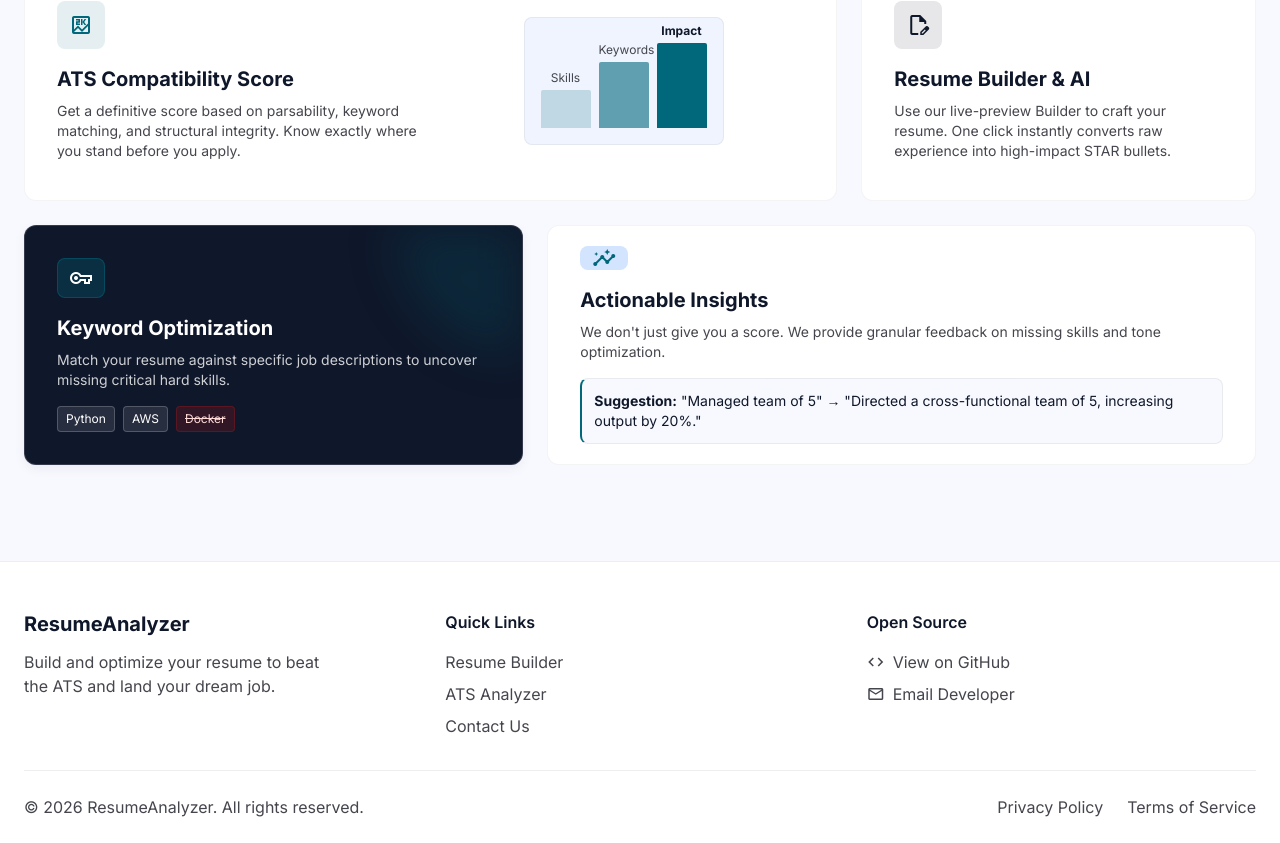
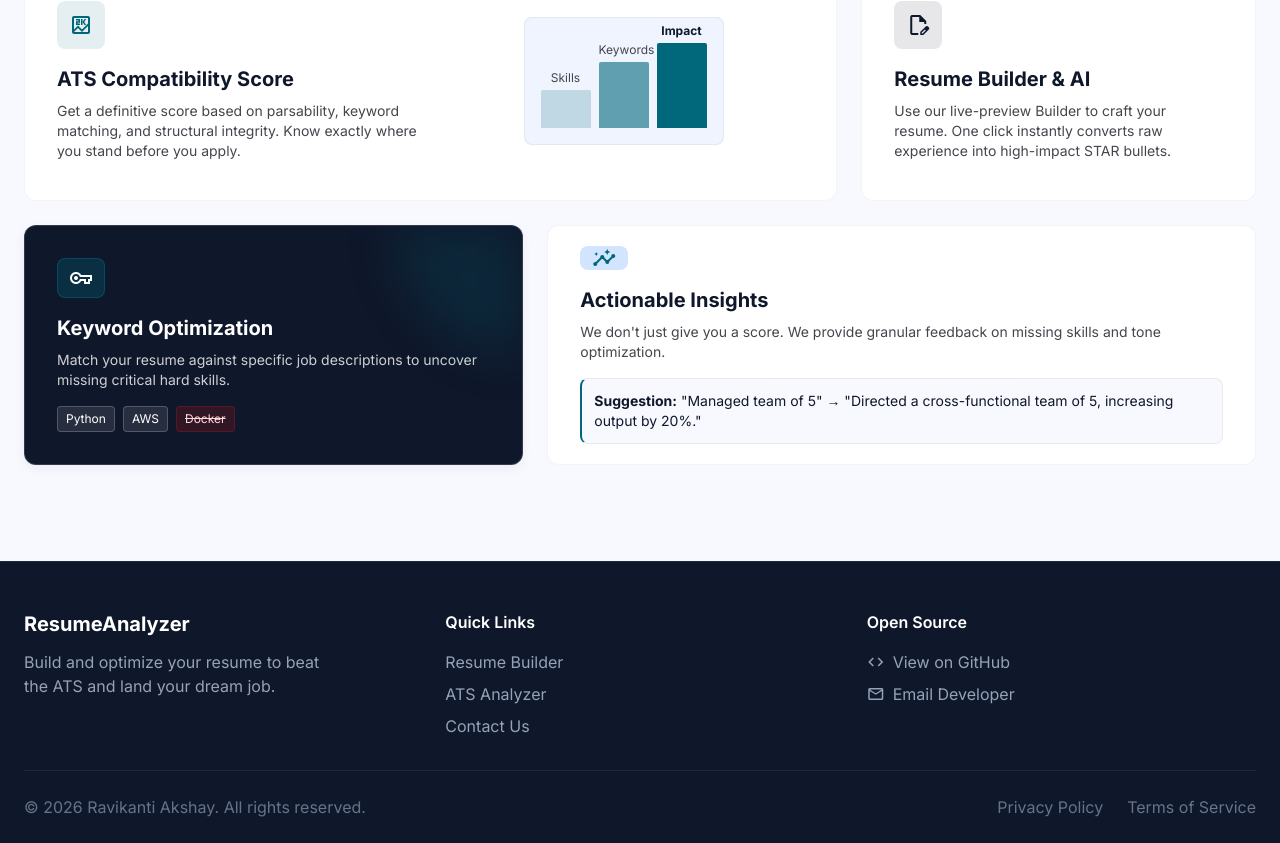
Before and after one commit to RavikantiAkshay/resume-analyzer, a React (Vite) app in the folder client/: page / in a window 1280 px wide. Shown: the part 1352-2195 px from the top of the page. Built offline with nearby package versions, Linux system fonts and the light colour scheme.

Commit message:
Update footer color to dark theme and set copyright text

```diff
--- a/client/src/components/Home/index.jsx
+++ b/client/src/components/Home/index.jsx
@@ -201,50 +201,50 @@ const Home = () => {
       </section>
 
       {/* Footer */}
-      <footer className="bg-surface-container-lowest border-t border-outline-variant/30 w-full mt-xxl pt-12 pb-6">
+      <footer className="bg-[#0f172a] text-white border-t border-[#1e293b] w-full mt-xxl pt-12 pb-6">
         <div className="px-gutter max-w-container-max mx-auto">
           <div className="grid grid-cols-1 md:grid-cols-3 gap-8 mb-8">
             {/* Brand */}
             <div>
-              <div className="font-display-sm text-xl font-bold text-[#0f172a] mb-3">
+              <div className="font-display-sm text-xl font-bold text-white mb-3">
                 ResumeAnalyzer
               </div>
-              <p className="font-body-md text-on-surface-variant max-w-xs">
+              <p className="font-body-md text-slate-400 max-w-xs">
                 Build and optimize your resume to beat the ATS and land your dream job.
               </p>
             </div>
 
             {/* Quick Links */}
             <div>
-              <h4 className="font-title-md text-[#0f172a] font-semibold mb-4">Quick Links</h4>
-              <ul className="space-y-2 font-body-md text-on-surface-variant">
-                <li><Link to="/builder" className="hover:text-[#00687a] transition-colors">Resume Builder</Link></li>
-                <li><Link to="/your-resumes" className="hover:text-[#00687a] transition-colors">ATS Analyzer</Link></li>
-                <li><Link to="/contact" className="hover:text-[#00687a] transition-colors">Contact Us</Link></li>
+              <h4 className="font-title-md text-white font-semibold mb-4">Quick Links</h4>
+              <ul className="space-y-2 font-body-md text-slate-400">
+                <li><Link to="/builder" className="hover:text-white transition-colors">Resume Builder</Link></li>
+                <li><Link to="/your-resumes" className="hover:text-white transition-colors">ATS Analyzer</Link></li>
+                <li><Link to="/contact" className="hover:text-white transition-colors">Contact Us</Link></li>
               </ul>
             </div>
 
             {/* Open Source */}
             <div>
-              <h4 className="font-title-md text-[#0f172a] font-semibold mb-4">Open Source</h4>
-              <ul className="space-y-2 font-body-md text-on-surface-variant">
-                <li><a href="https://github.com/RavikantiAkshay/resume-analyzer" target="_blank" rel="noreferrer" className="hover:text-[#00687a] transition-colors flex items-center gap-2">
+              <h4 className="font-title-md text-white font-semibold mb-4">Open Source</h4>
+              <ul className="space-y-2 font-body-md text-slate-400">
+                <li><a href="https://github.com/RavikantiAkshay/resume-analyzer" target="_blank" rel="noreferrer" className="hover:text-white transition-colors flex items-center gap-2">
                   <span className="material-symbols-outlined text-[18px]">code</span> View on GitHub
                 </a></li>
-                <li><a href="mailto:ravikantiakshay15@gmail.com" className="hover:text-[#00687a] transition-colors flex items-center gap-2">
+                <li><a href="mailto:ravikantiakshay15@gmail.com" className="hover:text-white transition-colors flex items-center gap-2">
                   <span className="material-symbols-outlined text-[18px]">mail</span> Email Developer
                 </a></li>
               </ul>
             </div>
           </div>
 
-          <div className="pt-6 border-t border-outline-variant/30 flex flex-col md:flex-row justify-between items-center gap-4">
-            <div className="font-caption text-on-surface-variant">
-              © {new Date().getFullYear()} ResumeAnalyzer. All rights reserved.
+          <div className="pt-6 border-t border-[#1e293b] flex flex-col md:flex-row justify-between items-center gap-4">
+            <div className="font-caption text-slate-500">
+              © 2026 Ravikanti Akshay. All rights reserved.
             </div>
-            <div className="flex space-x-6 font-caption text-on-surface-variant">
-              <span className="hover:text-[#00687a] transition-colors cursor-pointer">Privacy Policy</span>
-              <span className="hover:text-[#00687a] transition-colors cursor-pointer">Terms of Service</span>
+            <div className="flex space-x-6 font-caption text-slate-500">
+              <span className="hover:text-white transition-colors cursor-pointer">Privacy Policy</span>
+              <span className="hover:text-white transition-colors cursor-pointer">Terms of Service</span>
             </div>
           </div>
         </div>
```
